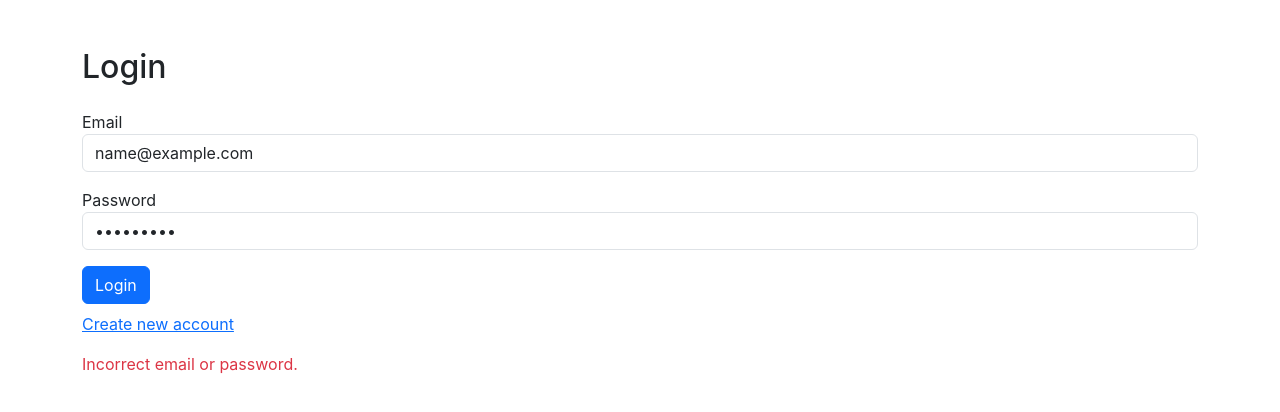
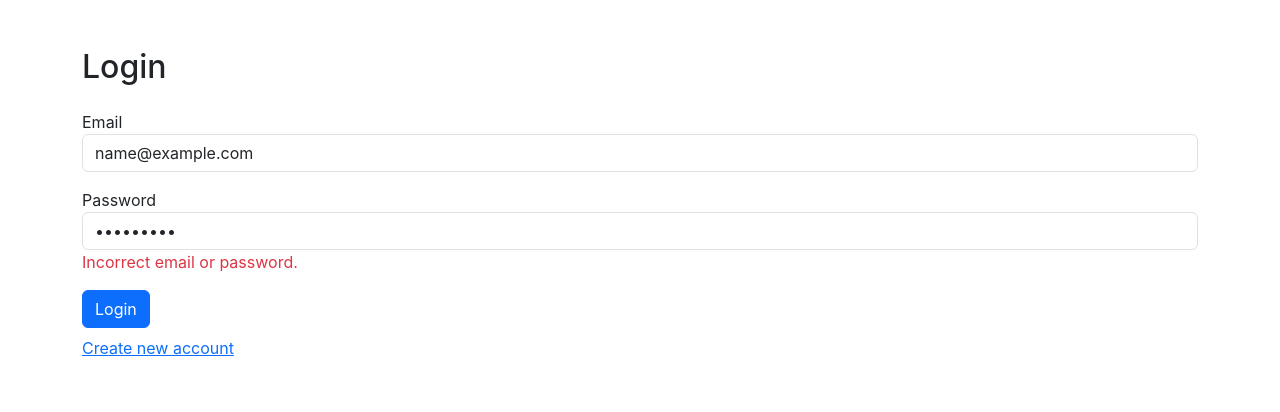
Before and after one commit to giorgigio1/User-registration, a React (Create React App) app: page /login in a window 1280 px wide. Both pictures are taken after typing "name@example.com", "Sample123" into the empty fields and a click on the button "Login". Shown: the top 412 px of the page. Built offline with nearby package versions, Linux system fonts and the light colour scheme; no server answers.

Commit message:
added login validation

```diff
--- a/src/components/Login.tsx
+++ b/src/components/Login.tsx
@@ -1,66 +1,60 @@
-import React, { useState } from "react";
+import React from "react";
 import { Link, useLocation, useNavigate } from "react-router-dom";
 import { baseApi } from "../baseAPI";
+import { ErrorMessage, Field, Form, Formik } from "formik";
+import { loginValidationSchema } from "../validation/schema";
 
 const Login: React.FC = () => {
-  const [formData, setFormData] = useState({
+  const { state } = useLocation();
+  const navigate = useNavigate();
+
+  const initialValues = {
     email: "",
     password: "",
-  });
-
-  const { state } = useLocation();
-
-  const [error, setError] = useState({
-    show: false,
-    message: "Incorrect email or password.",
-  });
-
-  const handleChange = (e: React.ChangeEvent<HTMLInputElement>) => {
-    setFormData({ ...formData, [e.target.name]: e.target.value });
   };
 
-  const navigate = useNavigate();
-
-  const handleSubmit = async (e: React.FormEvent) => {
-    e.preventDefault();
-
+  const onSubmit = async (
+    values: any,
+    { setSubmitting, setFieldError }: any
+  ) => {
     try {
-      const response = await baseApi.post("auth/login", formData);
-
+      const response = await baseApi.post("auth/login", values);
       const { token } = response.data;
-
       localStorage.setItem("token", token);
-
       navigate("/user-management");
     } catch (error) {
-      setError({
-        show: true,
-        message: "Incorrect email or password.",
-      });
+      setFieldError("password", "Incorrect email or password.");
       console.error("Login error:", error);
     }
+    setSubmitting(false);
   };
 
   return (
     <div className="container mt-5">
       <h2>Login</h2>
-      <form onSubmit={handleSubmit}>
+      <Formik
+        initialValues={initialValues}
+        onSubmit={onSubmit}
+        validationSchema={loginValidationSchema}
+      >
+        {() => (
+          <Form>
             <div className="form-group">
               <label className="mt-3">Email</label>
-          <input
-            type="email"
-            className="form-control"
+              <Field type="email" className="form-control" name="email" />
+              <ErrorMessage
                 name="email"
-            onChange={handleChange}
+                component="div"
+                className="text-danger"
               />
             </div>
             <div className="form-group">
               <label className="mt-3">Password</label>
-          <input
-            type="password"
-            className="form-control"
+              <Field type="password" className="form-control" name="password" />
+              <ErrorMessage
                 name="password"
-            onChange={handleChange}
+                component="div"
+                className="text-danger"
               />
             </div>
             <div className="mb-2">
@@ -71,14 +65,11 @@ const Login: React.FC = () => {
             <div>
               <Link to="/register">Create new account</Link>
             </div>
-      </form>
-
-      {error.show && (
-        <p className="mt-3 text-danger">{error.show ? error.message : ""}</p>
+          </Form>
         )}
-
+      </Formik>
       {state?.isBlocked && (
-        <p className="mt-3 text-danger">sorry you are blocked</p>
+        <p className="mt-3 text-danger">Sorry, you are blocked</p>
       )}
     </div>
   );
--- a/src/components/Registration.tsx
+++ b/src/components/Registration.tsx
@@ -2,7 +2,7 @@ import React from "react";
 import { Link, useNavigate } from "react-router-dom";
 import { baseApi } from "../baseAPI";
 import { ErrorMessage, Field, Form, Formik, FormikHelpers } from "formik";
-import { validationSchema } from "../validation/schema";
+import { registerValidationSchema } from "../validation/schema";
 
 interface FormValuesType {
   username: string;
@@ -38,7 +38,7 @@ const Registration: React.FC = () => {
       <h2>Registration</h2>
       <Formik
         initialValues={initialValues}
-        validationSchema={validationSchema}
+        validationSchema={registerValidationSchema}
         onSubmit={onSubmit}
       >
         {() => (
@@ -63,7 +63,7 @@ const Registration: React.FC = () => {
             </div>
             <div className="form-group">
               <label className="mt-3">Password</label>
-              <Field type="text" className="form-control" name="password" />
+              <Field type="password" className="form-control" name="password" />
               <ErrorMessage
                 name="password"
                 component="span"
--- a/src/validation/schema.ts
+++ b/src/validation/schema.ts
@@ -1,6 +1,6 @@
 import * as Yup from "yup";
 
-export const validationSchema = Yup.object().shape({
+export const registerValidationSchema = Yup.object().shape({
   username: Yup.string()
     .min(2, "Username must be at least 2 characters")
     .required("Username is required"),
@@ -11,3 +11,10 @@ export const validationSchema = Yup.object().shape({
     .min(2, "Password must be at least 2 characters")
     .required("Password is required"),
 });
+
+export const loginValidationSchema = Yup.object().shape({
+  email: Yup.string()
+    .email("Invalid email address")
+    .required("Email is required"),
+  password: Yup.string().required("Password is required"),
+});
```
Lines whose indentation alone changed are shown as unchanged.
